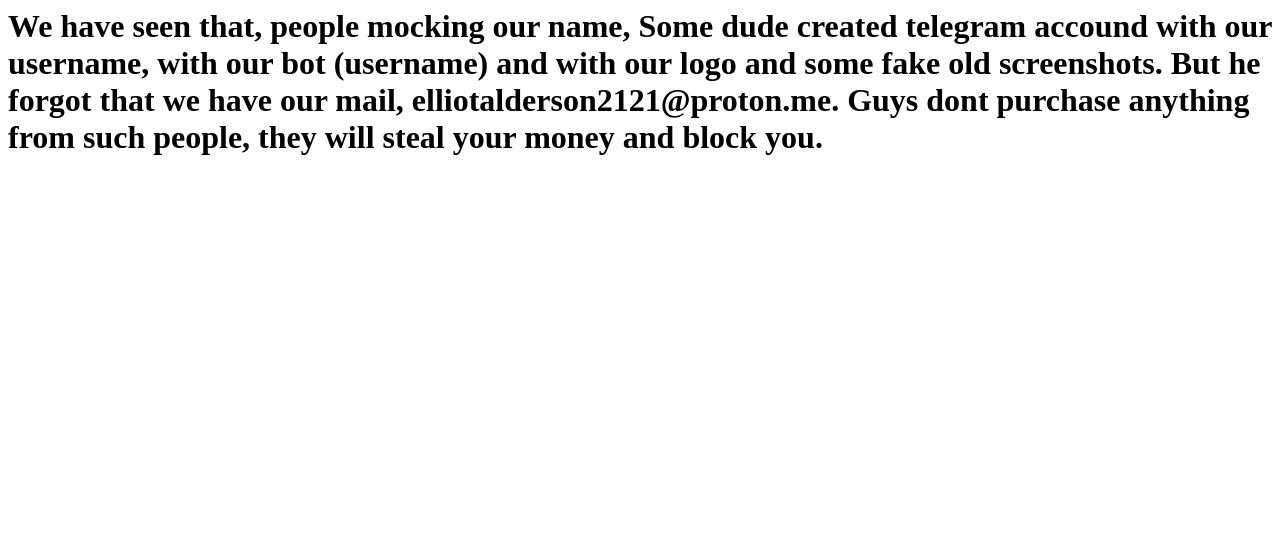
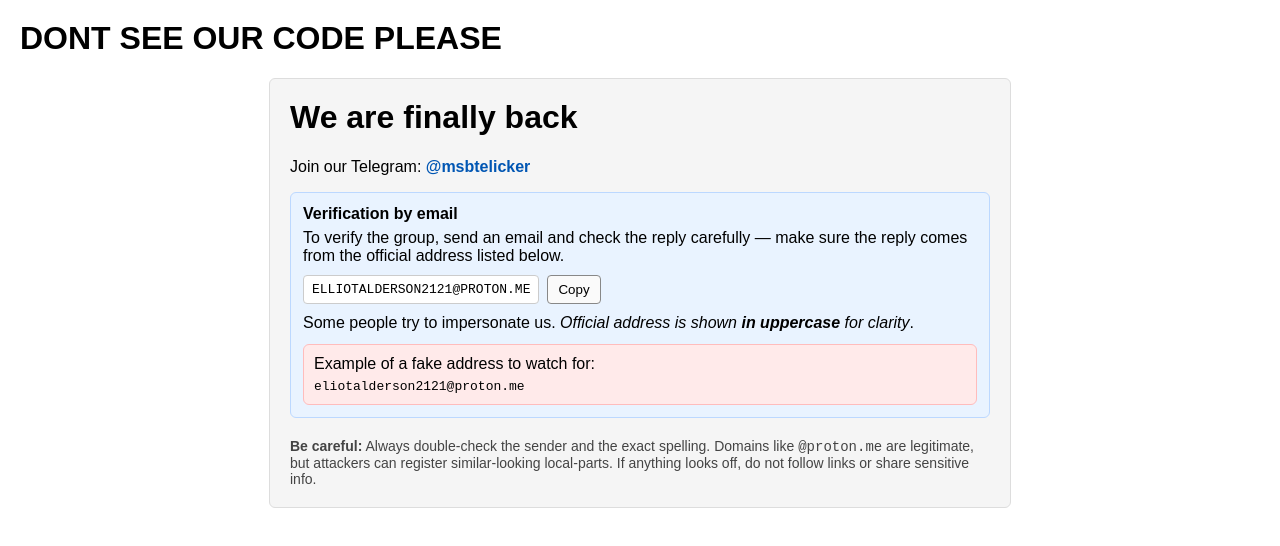
Before and after one commit to AtlantisLocksupp/intro, a plain HTML site: page index.html in a window 1280 px wide. Drawn offline with Linux system fonts and the light colour scheme.

Commit message:
Update index.html

```diff
--- a/index.html
+++ b/index.html
@@ -1 +1,70 @@
-<h1> We have seen that, people mocking our name, Some dude created telegram accound with our username, with our bot (username) and with our logo and some fake old screenshots. But he forgot that we have our mail, elliotalderson2121@proton.me. Guys dont purchase anything from such people, they will steal your money and block you. </h1>
+<!doctype html>
+<html lang="en">
+<head>
+  <meta charset="utf-8" />
+  <meta name="viewport" content="width=device-width, initial-scale=1" />
+  <title>We are finally back</title>
+  <h1>DONT SEE OUR CODE PLEASE </h1>
+  <style>
+    body { background:#ffffff; color:#000000; font-family: Arial, sans-serif; margin:0; padding:20px; }
+    .card { background:#f5f5f5; padding:20px; border:1px solid #ddd; border-radius:6px; max-width:700px; margin:auto; }
+    h1 { margin-top:0; }
+    .notice { background:#e9f3ff; border:1px solid #bcd8ff; padding:12px; border-radius:6px; margin-top:15px; }
+    .email { margin-top:10px; display:flex; gap:8px; align-items:center; }
+    .pill { background:#ffffff; border:1px solid #ccc; padding:6px 8px; border-radius:4px; font-family:monospace; }
+    button { padding:6px 10px; cursor:pointer; border:1px solid #888; background:#fafafa; border-radius:4px; }
+    .danger { background:#ffeaea; border:1px solid #ffbcbc; padding:10px; border-radius:6px; margin-top:12px; }
+    a.tg { color:#0056b3; text-decoration:none; font-weight:bold; }
+    footer { margin-top:20px; color:#444; font-size:14px; }
+  </style>
+</head>
+<body>
+  <main class="card" role="main">
+    <h1>We are finally back</h1>
+    <p>Join our Telegram: <a class="tg" href="https://t.me/msbtelicker" target="_blank" rel="noopener noreferrer">@msbtelicker</a></p>
+
+    <div class="notice">
+      <strong>Verification by email</strong>
+      <p style="margin:6px 0 0">To verify the group, send an email and check the reply carefully — make sure the reply comes from the official address listed below.</p>
+
+      <div class="email" aria-live="polite">
+        <div class="pill" id="official">ELLIOTALDERSON2121@PROTON.ME</div>
+        <button id="copyOfficial">Copy</button>
+      </div>
+
+      <div style="margin-top:10px">Some people try to impersonate us. <em>Official address is shown <strong>in uppercase</strong> for clarity</em>.</div>
+
+      <div class="danger" role="note">
+        Example of a fake address to watch for:
+        <div style="margin-top:6px;font-family:monospace">eliotalderson2121@proton.me</div>
+      </div>
+
+    </div>
+
+    <footer>
+      <strong>Be careful:</strong> Always double-check the sender and the exact spelling. Domains like <code>@proton.me</code> are legitimate, but attackers can register similar-looking local-parts. If anything looks off, do not follow links or share sensitive info.
+    </footer>
+  </main>
+
+  <script>
+    // Copy-to-clipboard for convenience
+    const copyBtn = document.getElementById('copyOfficial');
+    copyBtn.addEventListener('click', async () => {
+      const text = document.getElementById('official').textContent.trim();
+      try {
+        await navigator.clipboard.writeText(text);
+        copyBtn.textContent = 'Copied!';
+        setTimeout(()=> copyBtn.textContent = 'Copy', 1500);
+      } catch (e) {
+        // Fallback
+        const range = document.createRange();
+        range.selectNode(document.getElementById('official'));
+        const sel = window.getSelection();
+        sel.removeAllRanges();
+        sel.addRange(range);
+        try { document.execCommand('copy'); copyBtn.textContent='Copied!'; setTimeout(()=> copyBtn.textContent='Copy',1500);} catch(err){alert('Copy failed — please select and copy manually.');}
+      }
+    });
+  </script>
+</body>
+</html>
```
